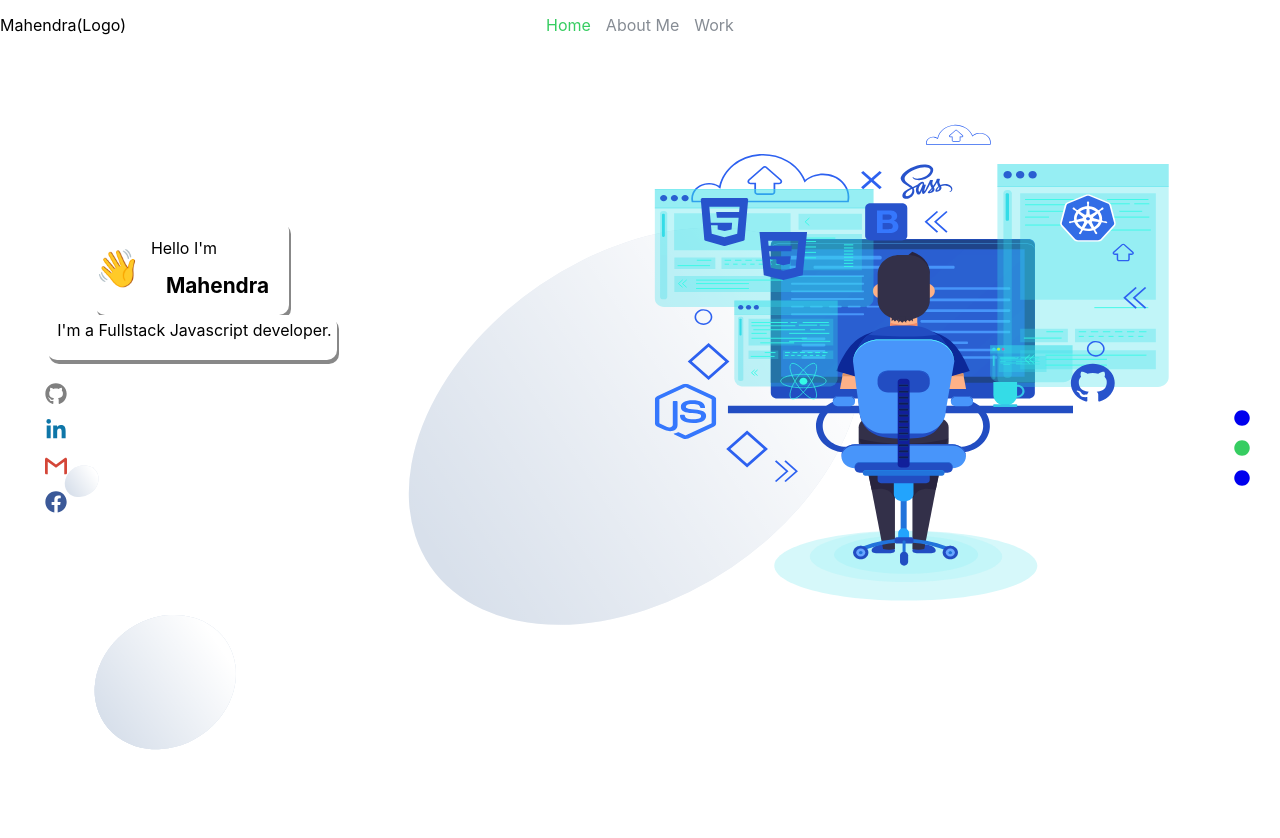
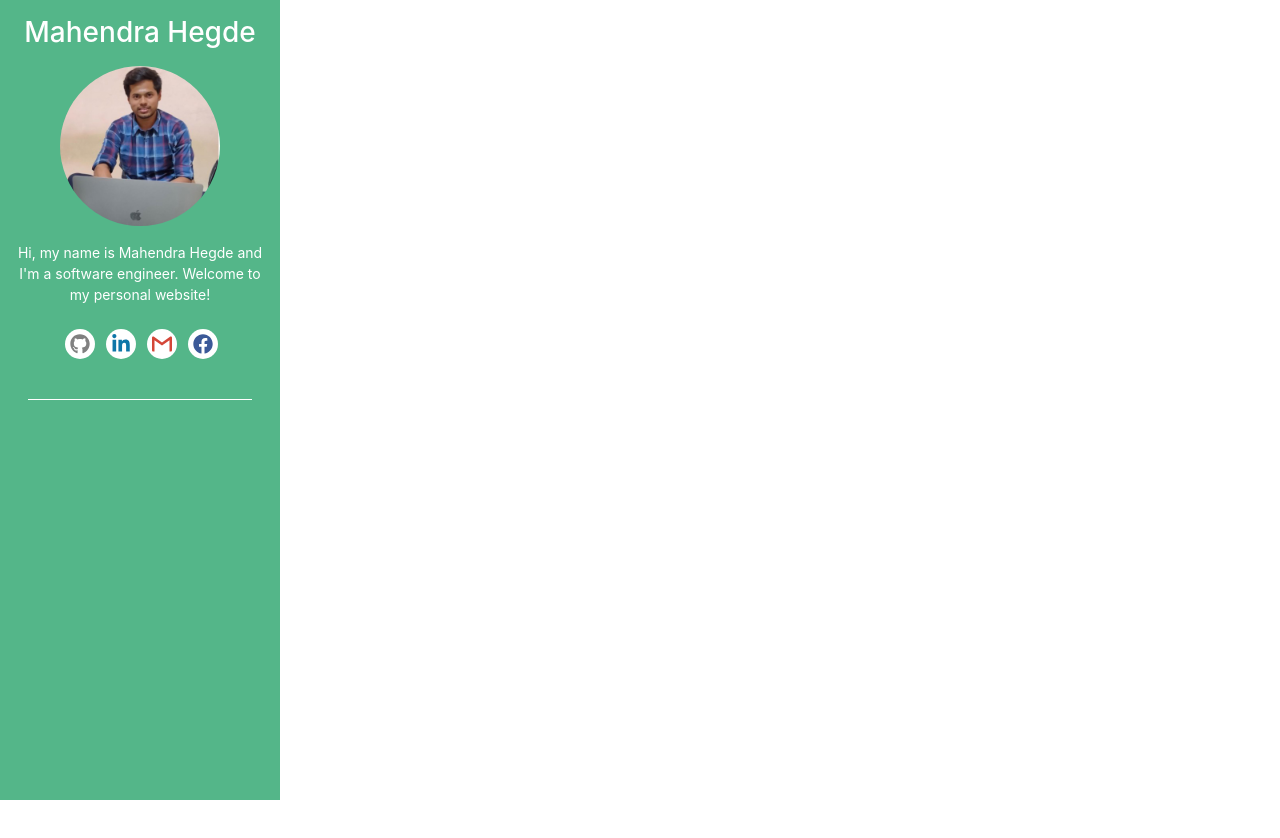
Before and after one commit to mahendraHegde/mahendrahegde.github.io, a React (Create React App) app: page /about in a window 1280 px wide. Shown: the top 838 px of the page. After the commit the page ends 800 px from the top, so only its background shows below. Built offline with nearby package versions, Linux system fonts and the light colour scheme.

Commit message:
add side bar

```diff
--- a/package.json
+++ b/package.json
@@ -4,10 +4,12 @@
   "homepage": "https://mahendrahegde.github.io/portfolio",
   "private": true,
   "dependencies": {
+    "bootstrap": "^4.5.3",
     "install": "^0.12.2",
     "node-sass": "^4.14.1",
     "npm": "^6.14.8",
     "react": "^16.13.1",
+    "react-bootstrap": "^1.4.0",
     "react-dom": "^16.13.1",
     "react-icons": "^3.11.0",
     "react-router-dom": "^4.3.1",
--- a/src/App.js
+++ b/src/App.js
@@ -10,7 +10,6 @@ class App extends Component {
   render() {
     return (
       <div>
-        <AppBar />
         <Layout>
           <Switch>
             <Route exact path="/" component={Home} />
--- a/src/components/Layout.js
+++ b/src/components/Layout.js
@@ -3,6 +3,8 @@ import { FaFacebook, FaLinkedinIn, FaGithub, FaCircle } from "react-icons/fa";
 import { SiGmail } from "react-icons/si";
 import Utils from "../utils/index";
 import { Link } from "react-router-dom";
+import { Button } from "react-bootstrap";
+import Sidebar from "./leftbar";
 
 const {
   MENU_ITEMS,
@@ -18,135 +20,9 @@ function Layout(props) {
     const loc = window.location.href.split("/");
     setSelectedMenu(loc[loc.length - 1]);
   }, [window.location.href]);
-  return (
-    <>
-      <div className="content">
-        {" "}
-        <div className="social-media">
-          <ul className="vertical-ul">
-            <li>
-              <a
-                href={SOCIAL_MEDIA.github}
-                rel="noopener noreferrer"
-                target="_blank"
-              >
-                <FaGithub
-                  style={{ color: "gray", fontSize: SOCIAL_ICON_SIZE }}
-                />
-              </a>
-            </li>
-            <li>
-              <a
-                rel="noopener noreferrer"
-                href={SOCIAL_MEDIA.linkedIn}
-                target="_blank"
-              >
-                <FaLinkedinIn
-                  style={{ color: "#0e76a8", fontSize: SOCIAL_ICON_SIZE }}
-                />
-              </a>
-            </li>
-
-            <li>
-              <a rel="noopener noreferrer" href={SOCIAL_MEDIA.gmail}>
-                <SiGmail
-                  style={{ color: "#D44638", fontSize: SOCIAL_ICON_SIZE }}
-                />
-              </a>
-            </li>
-            <li>
-              <a
-                rel="noopener noreferrer"
-                href={SOCIAL_MEDIA.fb}
-                target="_blank"
-              >
-                <FaFacebook
-                  style={{ color: "#3b5998", fontSize: SOCIAL_ICON_SIZE }}
-                />
-              </a>
-            </li>
-          </ul>
-        </div>
-        <div className="inner-content"> {props.children}</div>
-        <div className="right-nav">
-          <ul className="vertical-ul">
-            {Object.values(MENU_ITEMS).map(({ id }, idx) => (
-              <li key={idx}>
-                <Link to={id}>
-                  <FaCircle
-                    style={{
-                      ...(id === selectedMenu && { color: color.primary }),
-                    }}
-                  />
-                </Link>
-              </li>
-            ))}
-          </ul>
-        </div>
-      </div>
-      <style jsx>
-        {`
-          .content {
-            display: flex;
-            height: 100vh;
-          }
-          .inner-content {
-            width: 94vw;
-          }
-          .right-nav {
-            margin-left: auto;
-            padding-right: 25px;
-            position: fixed;
-            right: 0;
-            align-self: center;
-          }
-          .vertical-ul {
-            diplay: flex;
-            flex-direction: column;
-            width: auto;
-          }
-          .vertical-ul li {
-            padding: 5px;
-            cursor: pointer;
-          }
-          .social-media {
-            position: fixed;
-            left: 0;
-            align-self: center;
-          }
-
-          @keyframes social-item-slide {
-            100% {
-              transform: translate(0%, 0%);
-            }
-          }
-
-          @-webkit-keyframes social-item-slide {
-            100% {
-              -webkit-transform: translate(0%, 0%);
-            }
-          }
-        `.concat(
-          Object.keys(SOCIAL_MEDIA)
-            .map((e, idx) => {
-              prev = idx % 2 === 0 ? -1 * prev : prev;
-              return `
-                  .social-media ul li:nth-child(${idx + 1}) {
-                    transform: ${
-                      idx % 2 === 0
-                        ? `translateY(${prev * 300}%)`
-                        : `translateX(${prev * -300}%)`
-                    } ;
-                    animation: social-item-slide 200ms forwards;
-                    -webkit-animation: social-item-slide 200ms forwards;
-                    animation-delay: ${200 + idx * 30}ms;
-                  }`;
-            })
-            .join("\n")
-        )}
-      </style>
-    </>
-  );
+  return <>
+  <Sidebar/>
+  </>;
 }
 
 export default Layout;
--- /dev/null
+++ b/src/components/leftbar/index.js
@@ -0,0 +1,77 @@
+import React from "react";
+import {  Image, Navbar } from "react-bootstrap";
+import { FaFacebook, FaLinkedinIn, FaGithub } from "react-icons/fa";
+import { SiGmail } from "react-icons/si";
+import utils from "../../utils";
+const {SOCIAL_MEDIA} = utils;
+const SOCIAL_ICON_SIZE = 20;
+const Sidebar = () => {
+  return (
+    <header className="header text-center">
+      <h3 className="mt-3"> Mahendra Hegde</h3>
+      <Navbar bg="primary" fluid variant="dark" expand="lg">
+        <Navbar.Toggle  style={{marginTop:"-60px"}} />
+        <Navbar.Collapse className="flex-column"  id="basic-navbar-nav">
+          <Image
+            src={require("../../img/me.jpg")}
+            alt="mahenadr hegde"
+            fluid
+            roundedCircle
+            className="mb-3 mx-auto"
+            style={{maxWidth:"160px"}}
+          />
+          <div className="bio mb-3">Hi, my name is Mahendra Hegde and I'm a software engineer. Welcome to my personal website!</div>
+          <ul className="social-list list-inline py-2 mx-auto">
+            <li className="list-inline-item">
+              <a
+                href={SOCIAL_MEDIA.github}
+                rel="noopener noreferrer"
+                target="_blank"
+              >
+                <FaGithub
+                  style={{ color: "gray", fontSize: SOCIAL_ICON_SIZE }}
+                />
+              </a>
+            </li>
+            <li className="list-inline-item">
+              <a
+                rel="noopener noreferrer"
+                href={SOCIAL_MEDIA.linkedIn}
+                target="_blank"
+              >
+                <FaLinkedinIn
+                  style={{ color: "#0e76a8", fontSize: SOCIAL_ICON_SIZE }}
+                />
+              </a>
+            </li>
+
+            <li className="list-inline-item">
+              <a rel="noopener noreferrer" href={SOCIAL_MEDIA.gmail}>
+                <SiGmail
+                  style={{ color: "#D44638", fontSize: SOCIAL_ICON_SIZE }}
+                />
+              </a>
+            </li>
+            <li className="list-inline-item">
+              <a
+                rel="noopener noreferrer"
+                href={SOCIAL_MEDIA.fb}
+                target="_blank"
+              >
+                <FaFacebook
+                  style={{ color: "#3b5998", fontSize: SOCIAL_ICON_SIZE }}
+                />
+              </a>
+            </li>
+          </ul>
+
+          <hr/>
+
+        </Navbar.Collapse>
+      </Navbar>
+      <style jsx>{``}</style>
+    </header>
+  );
+};
+
+export default Sidebar;
--- a/src/styles/index.scss
+++ b/src/styles/index.scss
@@ -1,25 +1,89 @@
+@import "./theme.scss";
 body {
   margin: 0;
   padding: 0;
-  font-family: -apple-system, BlinkMacSystemFont, "Segoe UI", "Roboto", "Oxygen",
-    "Ubuntu", "Cantarell", "Fira Sans", "Droid Sans", "Helvetica Neue",
-    sans-serif;
+  font-family: -apple-system, BlinkMacSystemFont, "Segoe UI", Roboto,
+    "Helvetica Neue", Arial, "Noto Sans", sans-serif, "Apple Color Emoji",
+    "Segoe UI Emoji", "Segoe UI Symbol", "Noto Color Emoji";
   -webkit-font-smoothing: antialiased;
   -moz-osx-font-smoothing: grayscale;
   overflow: hidden;
+  color: white;
 }
-code {
-  font-family: source-code-pro, Menlo, Monaco, Consolas, "Courier New",
-    monospace;
+hr{
+  border: 0;
+  width: 90%;
+  border-top: 0.5px solid white;
 }
 .container {
   display: flex;
   align-items: space-between;
-  background-image: url("../img/dev.svg");
+  // background-image: url("../img/dev.svg");
   background-repeat: no-repeat;
-  background-size: cover;
+  background-position-y: center;
+  background-position-x: right;
+  background-size: contain;
   height: 100vh;
   width: 100%;
+}
+.header {
+  position: fixed;
+  left: 0;
+  top: 0;
+  height: 100vh;
+  width: 280px;
+  background: #54b689;
+  color: #fff;
+  overflow-y: auto;
+  scrollbar-color: rgba(0, 0, 0, 0.2) #54b689;
+  scrollbar-width: thin;
+}
+@media (max-width: 991.98px) {
+  .header {
+    position: static;
+    width: inherit;
+    height: auto;
+  }
+}
+.btn {
+  font-weight: bold;
+  padding: 0.375rem 1rem;
+  height: 2.5rem;
+  transition: all 0.4s ease-in-out;
+  font-size: 1rem;
+}
+.sidenav {
+  height: 0;
+  width: 0;
+  position: fixed;
+  z-index: 1;
+  left: 0;
+  top: 0;
+  overflow-x: hidden;
+  transition: 0.5s;
+}
+
+.sidenav-open {
+  height: auto;
+  width: 100vw;
+  position: fixed;
+  z-index: 1;
+  left: 0;
+  top: 0;
+  background-color: $primary;
+  overflow-x: hidden;
+  transition: 0.5s;
+}
+.bio {
+  font-size: 0.875rem;
+}
+.social-list li{
+  background-color: white;
+  border-radius: 100%;
+  width: 30px;
+  height: 30px;
+  padding: 2px;
+  margin-left: 3px;
 }
 ul,
 li,
--- /dev/null
+++ b/src/styles/theme.scss
@@ -0,0 +1,13 @@
+
+$primary: #54B689;
+$theme-colors : (
+    "info": tomato,
+    "danger": teal,
+    "primary":$primary,
+    "secondary":$primary,
+    "light":#434343,
+   "dark":#c2c2c2
+);
+
+/* import bootstrap to set changes */
+@import "~bootstrap/scss/bootstrap";
--- a/src/views/home.js
+++ b/src/views/home.js
@@ -1,81 +1,12 @@
-import React, { useEffect } from "react";
+import React from "react";
 import Utils from "../utils/index";
-import Interaction from "../components/Interaction";
+import Layout from "../components/Layout";
+import {Button} from "react-bootstrap"
 
-const { MENU_ITEMS } = Utils;
+// const { MENU_ITEMS } = Utils;
 
 export default function Home() {
-  useEffect(() => {}, []);
   return (
-    <>
-      <div id={MENU_ITEMS.home.id} className="container">
-        <div className="body">
-          <Interaction
-            emoji="0x1F44B"
-            className="me"
-            sideContent="Hello I'm"
-            head="Mahendra"
-          />
-          <Interaction
-            className="about"
-            sideContent="I'm a Fullstack Javascript developer."
-          />
-        </div>
-      </div>
-      <style jsx>
-        {`
-          .container {
-            display: flex;
-            align-items: space-between;
-            width: 100vw;
-            height: 90vh;
-          }
-          .body {
-            display: flex;
-            flex-direction: column;
-            align-items: center;
-            justify-content: center;
-            width: 30vw;
-            height: 60vh;
-          }
-          .me {
-            transform: translateX(-100%);
-            animation: slide-in 0.5s forwards;
-            -webkit-animation: slide-in 0.5s forwards;
-          }
-          .about {
-            transform: translateY(300%);
-            animation: slide-in-bottom 0.9s forwards;
-            -webkit-animation: slide-in-bottom 0.9s forwards;
-            box-shadow: 1px 1px #fff;
-            padding-top: 5px;
-          }
-
-          @keyframes slide-in-bottom {
-            100% {
-              transform: translate(40%, 40%);
-            }
-          }
-
-          @-webkit-keyframes slide-in-bottom {
-            100% {
-              -webkit-transform: translateY(40%, 40%);
-            }
-          }
-
-          @keyframes slide-in {
-            100% {
-              transform: translateX(0%);
-            }
-          }
-
-          @-webkit-keyframes slide-in {
-            100% {
-              -webkit-transform: translateX(0%);
-            }
-          }
-        `}
-      </style>
-    </>
+  <Button>View Portfolio</Button>
   );
 }
```
Also changed, not shown: src/img/dev.svg, 1 other file (tests, documents, lock files or other folders).
